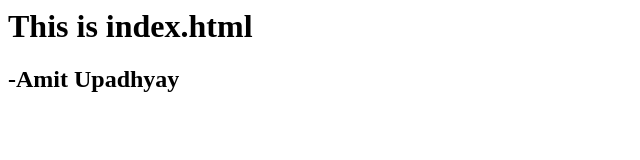
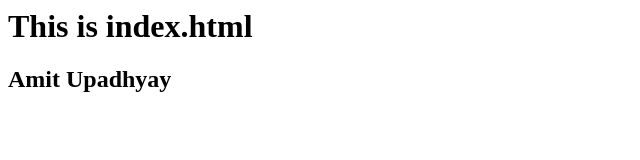
Before and after one commit to amit-upadhyay-IT/demoNodeDeployment, a website: page public/index.html in a window 1280 px wide. Shown: the full height of the page, 0-640 px from the left. Drawn offline with Linux system fonts and the light colour scheme.

Commit message:
Update index.html

```diff
--- a/public/index.html
+++ b/public/index.html
@@ -1,6 +1,6 @@
 <html>
 <body>
 <h1> This is index.html</h1>
-<h2>-Amit Upadhyay</h2>
+<h2>Amit Upadhyay</h2>
 </body>
 </html>
```
